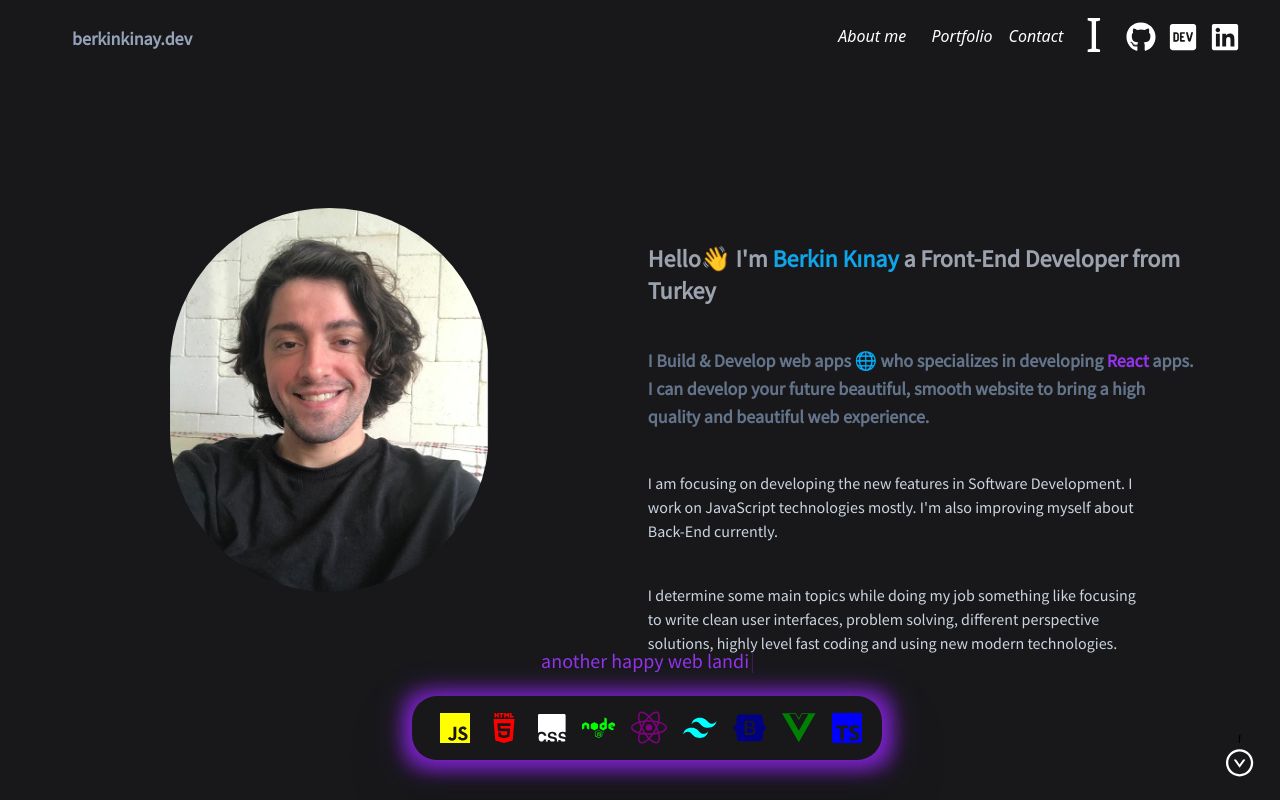
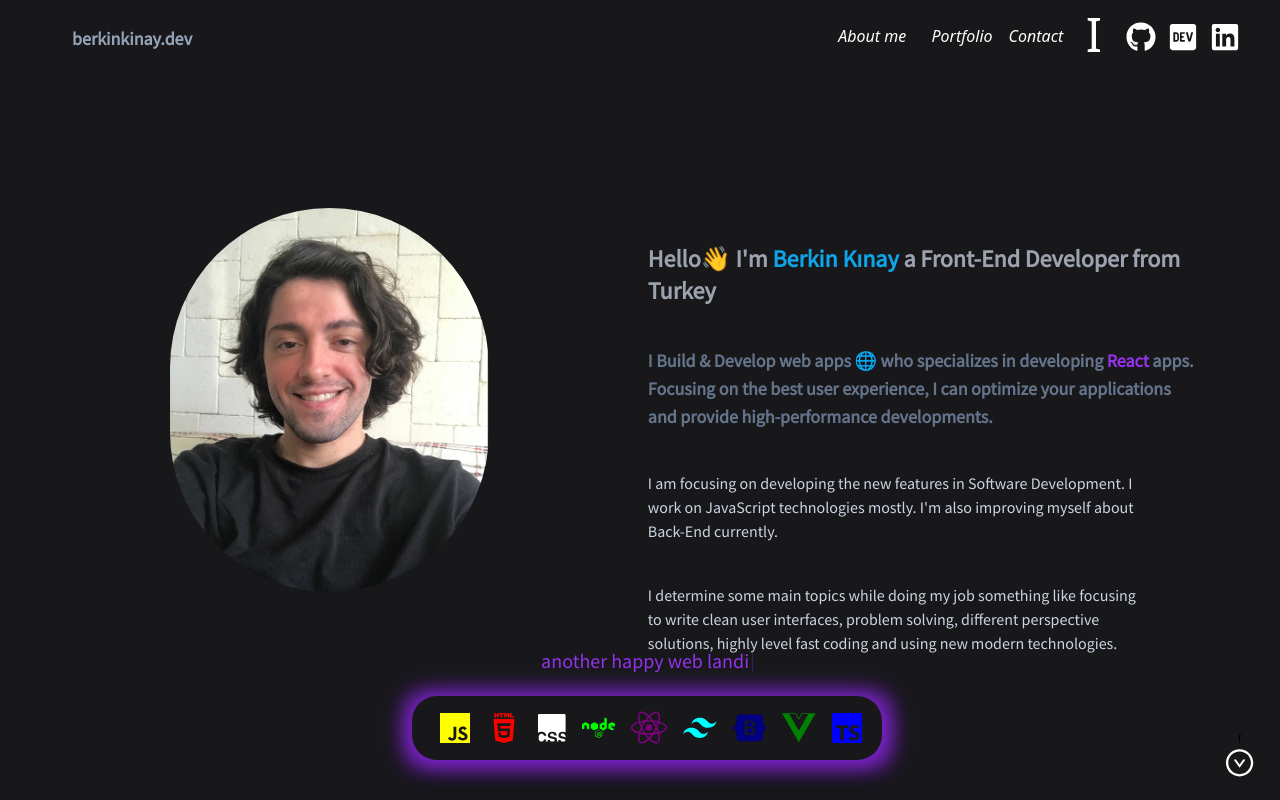
Before and after one commit to berkinkinay/Developer-Portfolio, a React (Create React App) app: page / in a window 1280 px wide. Shown: the top 800 px of the page. Built offline with nearby package versions, Linux system fonts and the light colour scheme.

Commit message:
Update Aboutmenew.js

```diff
--- a/src/pages/Aboutmenew.js
+++ b/src/pages/Aboutmenew.js
@@ -62,7 +62,7 @@ const Aboutmenew = () => {
         'text-slate-500 font-semibold text-xl 2xl:text-lg mt-10 '
         >
           I Build & Develop web apps 🌐 who specializes in developing <a class=" font-bold text-purple-600 after:content-[''] ..." href="" >React</a> apps.
-          I can develop your future beautiful, smooth website to bring a high quality and beautiful web experience.
+          Focusing on the best user experience, I can optimize your applications and provide high-performance developments.
        </div>
        <div
         class=
```
